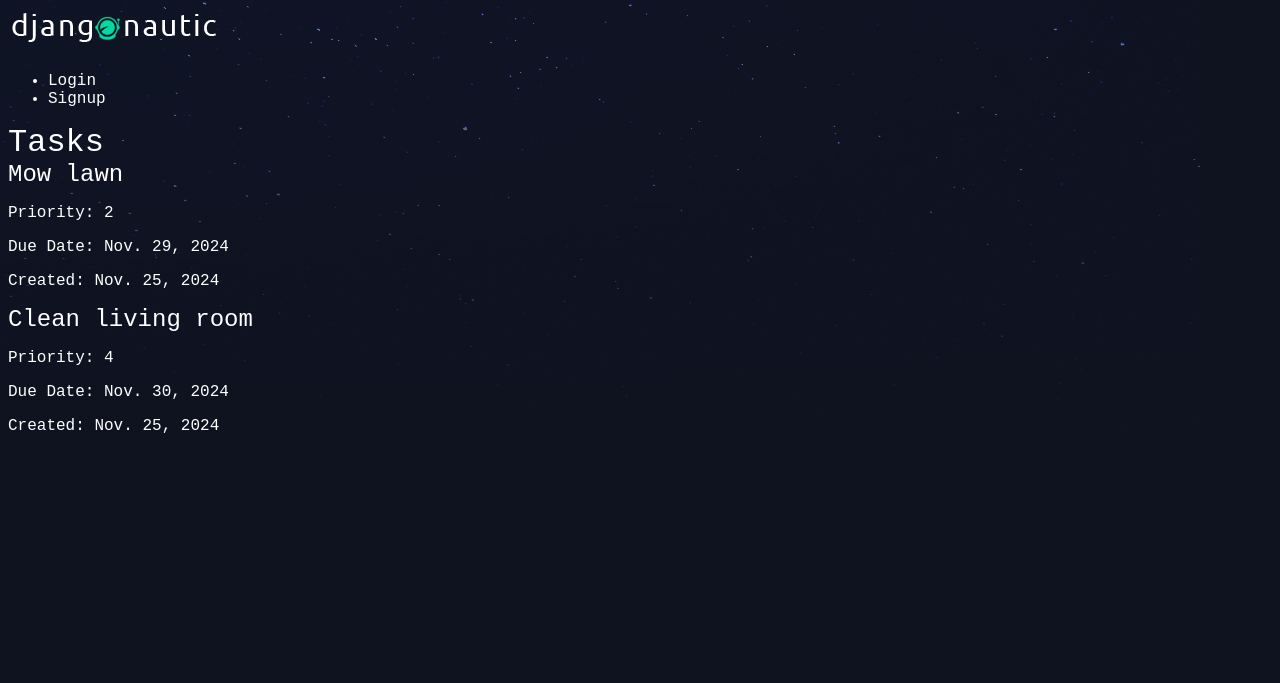
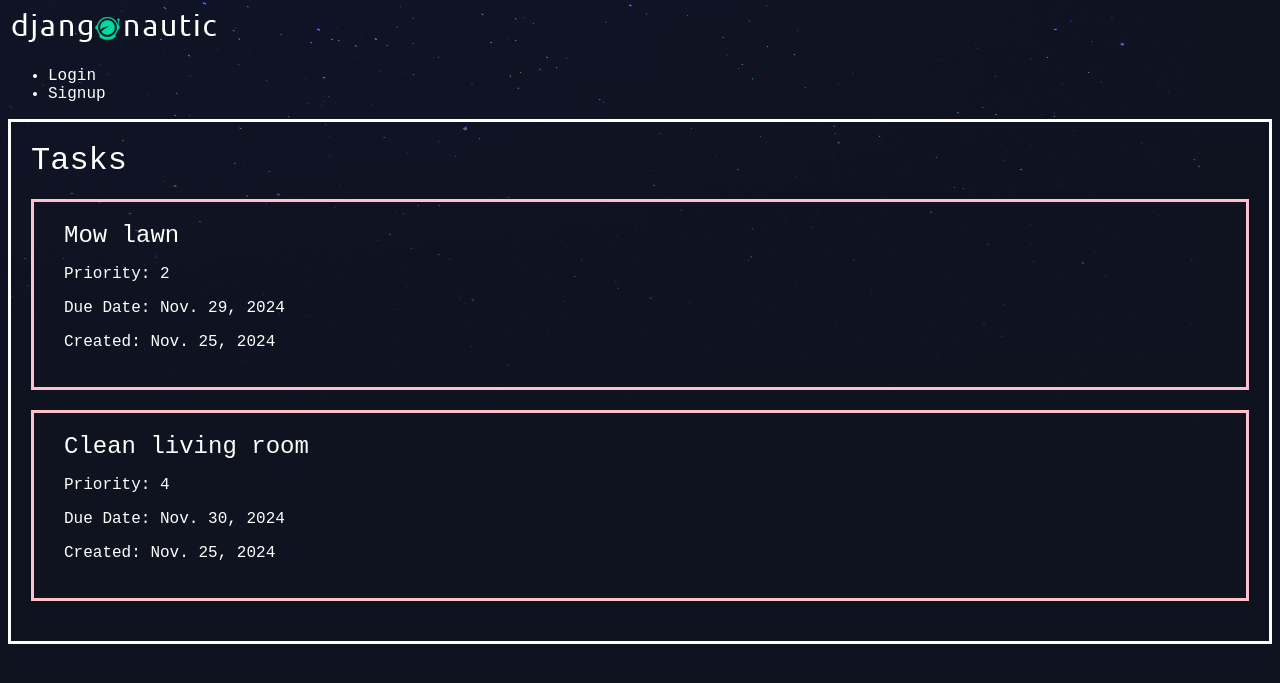
Before and after one commit to seanathan3/taskade, a Django app: page / in a window 1280 px wide. Shown: the top 683 px of the page. Run offline with Django 5.2, Linux system fonts and the light colour scheme; data comes from the database, SQL or seed files in the repository.

Commit message:
some styling

```diff
--- a/assets/styles.css
+++ b/assets/styles.css
@@ -20,3 +20,14 @@ a, a:hover, a:visited {
     color: #fff;
     text-decoration: none;
 }
+
+div.task-index-wrapper {
+    border: solid;
+    padding: 20px;
+}
+
+div.task {
+    border: solid pink;
+    padding: 20px 30px;
+    margin: 20px 0;
+}
--- a/taskade/templates/taskade/index.html
+++ b/taskade/templates/taskade/index.html
@@ -1,6 +1,7 @@
 {% extends 'base_layout.html' %}
 
 {% block content %}
+<div class="task-index-wrapper">
     <h1>Tasks</h1>
     <div class="tasks">
         {% for task in tasks %}
@@ -12,4 +13,5 @@
             </div>
         {% endfor %}
     </div>
+</div>
 {% endblock content %}
--- a/templates/base_layout.html
+++ b/templates/base_layout.html
@@ -10,7 +10,7 @@
 </head>
 <body>
     <div class="wrapper">
-        <h1><a href="{% url "home" %}"><img src="{% static 'logo.png' %}" alt=""></a></h1>
+        <header><a href="{% url "home" %}"><img src="{% static 'logo.png' %}" alt=""></a></header>
         <nav>
             <ul>
                 {% if user.is_authenticated %}
```
Lines whose indentation alone changed are shown as unchanged.
